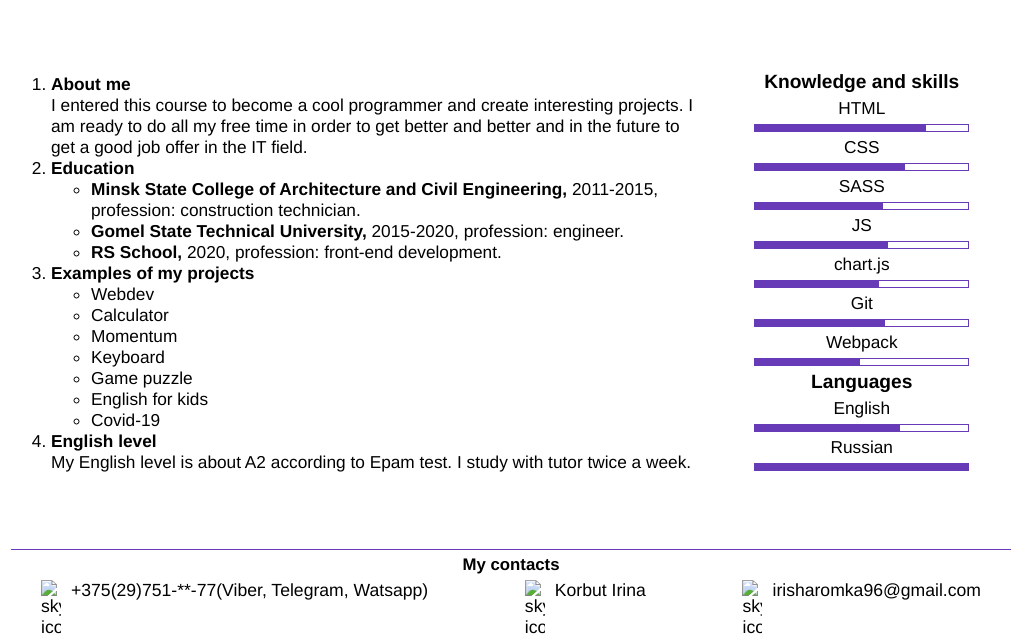
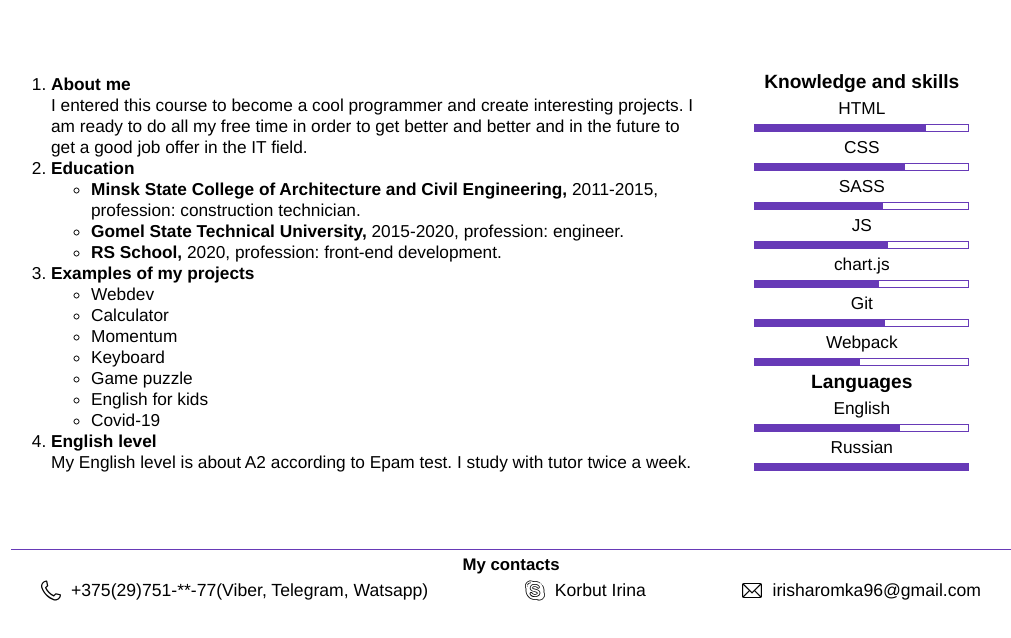
Before and after one commit to IrinaKorbut/rsschool-cv, a plain HTML site: page index.html in a window 1280 px wide. Shown: the part 164-802 px from the top of the page, without its empty margins (129-1140 px from the left). Drawn offline with nearby package versions, Linux system fonts and the light colour scheme; files that its build step writes are made by us from their sources; the site is published under a folder, as on GitHub Pages, so addresses that start at the root find nothing.

Commit message:
docs: change img src

```diff
--- a/index.html
+++ b/index.html
@@ -14,7 +14,7 @@
         <header>
             <section class="header">
                 <div class="header__photo">
-                    <img src="IrinaKorbut.jpg" alt="Students photo">
+                    <img src="IrinaKorbut.JPG" alt="Students photo">
                 </div>
                 <div class="header__title">
                     <h1 class="fullname">
@@ -192,20 +192,20 @@
                 <h5 class="contacts__title">My contacts</h5>
                 <ul class="contacts__list">
                     <li class="contacts__list__item">
-                        <img class="icons" src="/assets/phone.svg" alt="skype icon">
+                        <img class="icons" src="./assets/phone.svg" alt="skype icon">
                         <a href="tel:+375297510477">
                             +375(29)751-**-77
                         </a>
                         (Viber, Telegram, Watsapp)
                     </li>
                     <li class="contacts__list__item">
-                        <img class="icons" src="/assets/skype.svg" alt="skype icon">
+                        <img class="icons" src="./assets/skype.svg" alt="skype icon">
                         <a href="skype:e.korbuti">
                             Korbut Irina
                         </a>
                     </li>
                     <li class="contacts__list__item">
-                        <img class="icons" src="/assets/email.svg" alt="skype icon">
+                        <img class="icons" src="./assets/email.svg" alt="skype icon">
                         <a href="mailto:irisharomka96@gmail.com">
                             irisharomka96@gmail.com
                         </a>
```
